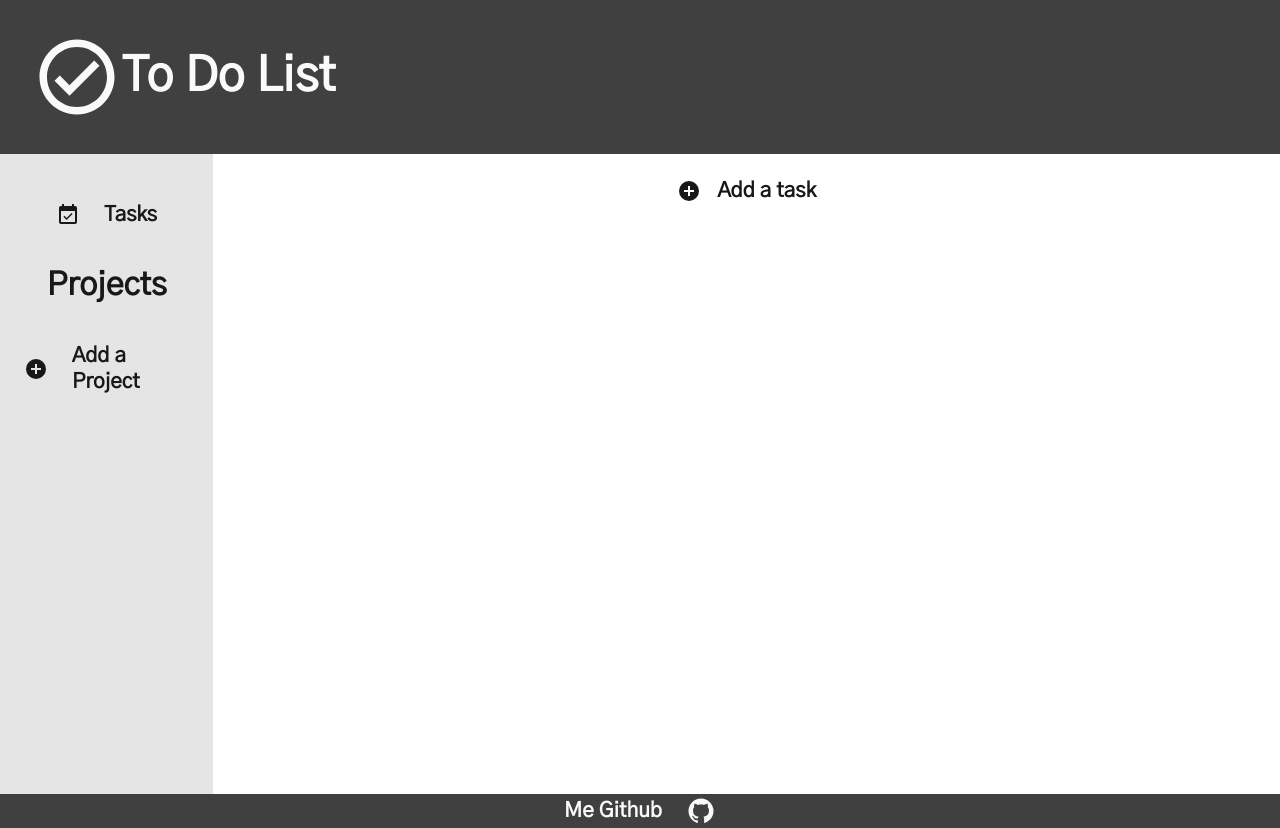
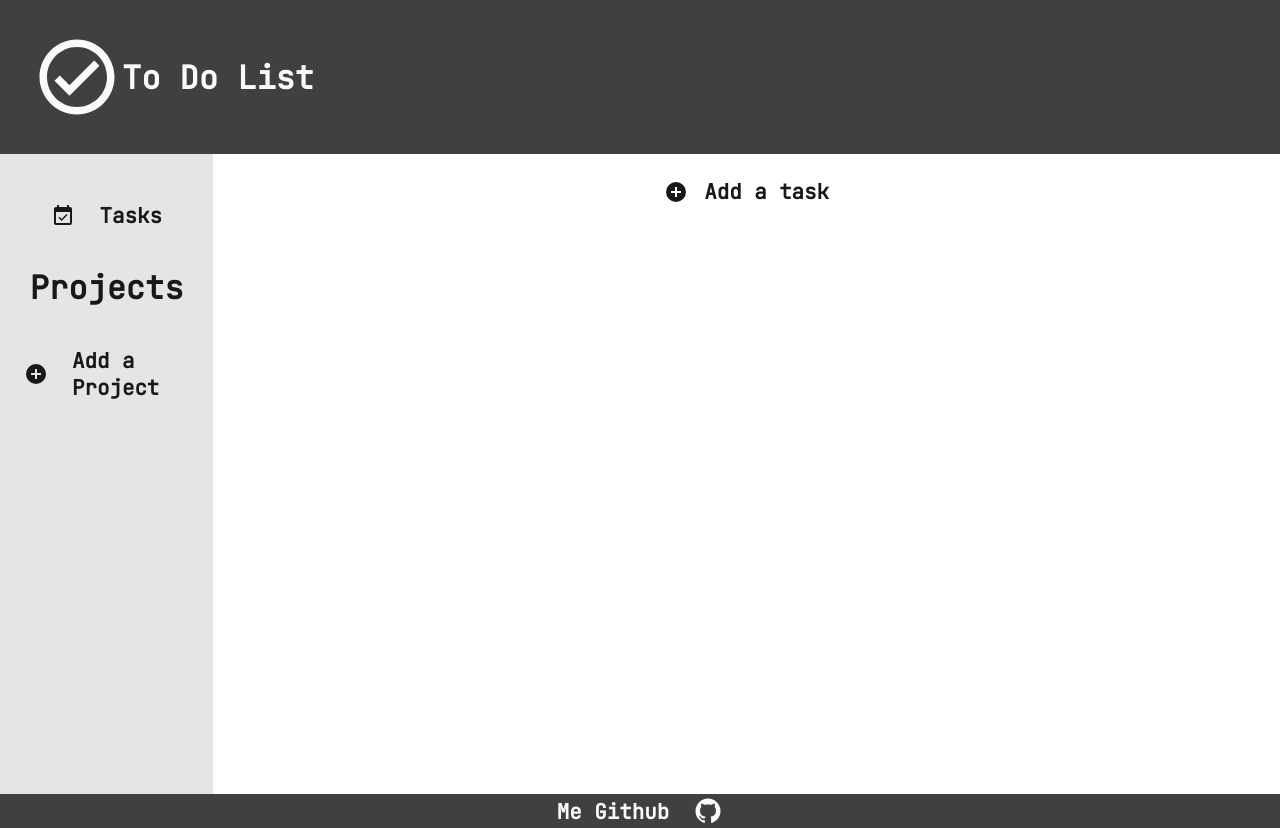
Before and after one commit to Hassane24/Todo-List, a plain HTML site: page index.html in a window 1280 px wide. Drawn offline with Linux system fonts and the light colour scheme.

Commit message:
changed the font

```diff
--- a/style.css
+++ b/style.css
@@ -1,10 +1,10 @@
-@import url("https://fonts.googleapis.com/css2?family=Gothic+A1&display=swap");
+@import url("https://fonts.googleapis.com/css2?family=JetBrains+Mono&display=swap");
 
 *,
 *::after,
 *::before {
   font-weight: normal;
-  font-family: "Gothic A1", sans-serif;
+  font-family: "JetBrains Mono", monospace;
   box-sizing: border-box;
 }
 
@@ -20,10 +20,9 @@ body {
   display: flex;
   align-items: center;
   font-weight: bold;
-  font-size: clamp(3vw, 3rem, 15vw);
+  font-size: clamp(1rem, 2rem, 15vw);
   min-width: 100%;
   padding: 2rem;
-  min-height: 15vh;
   background-color: #404040;
   color: #fafafa;
 }
```
